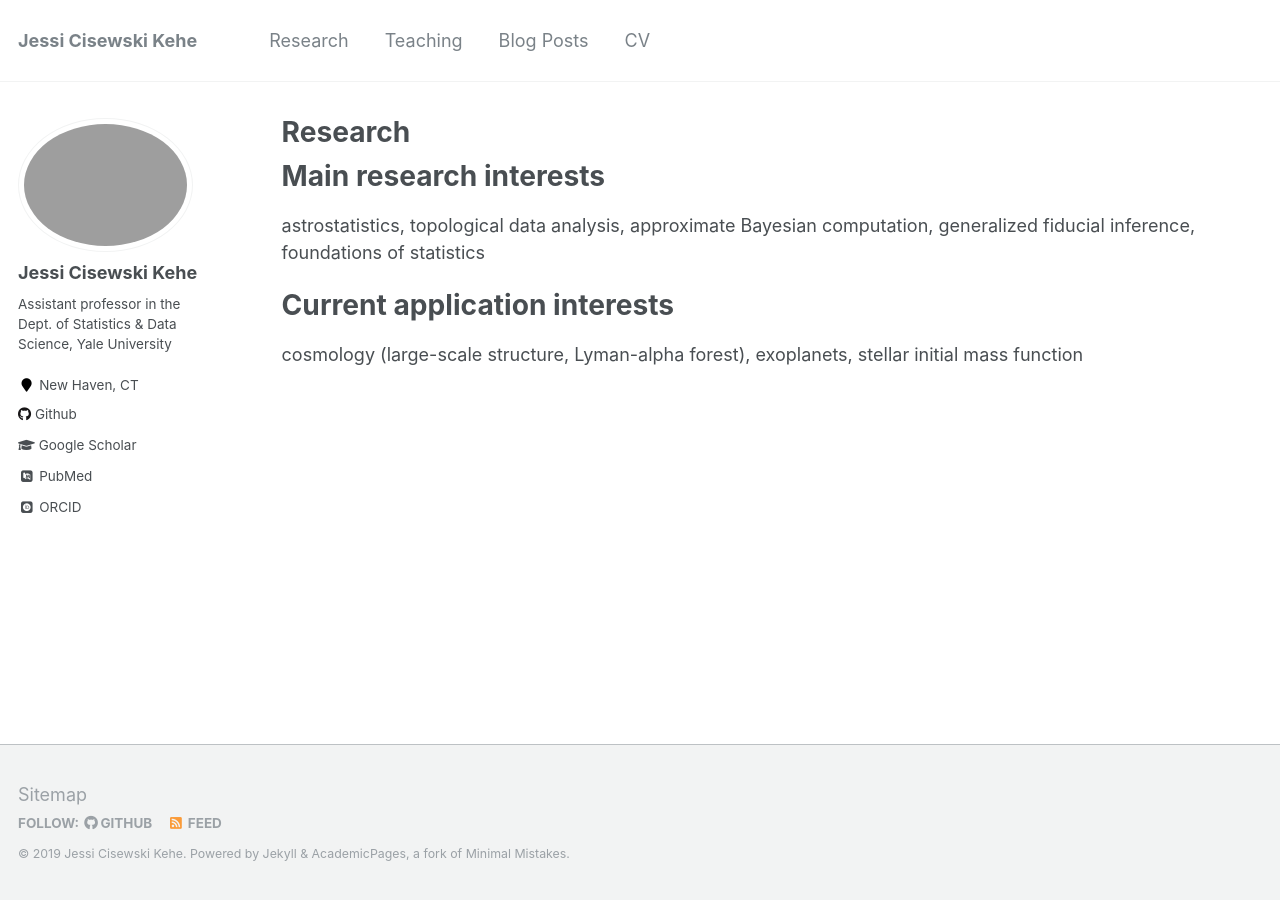
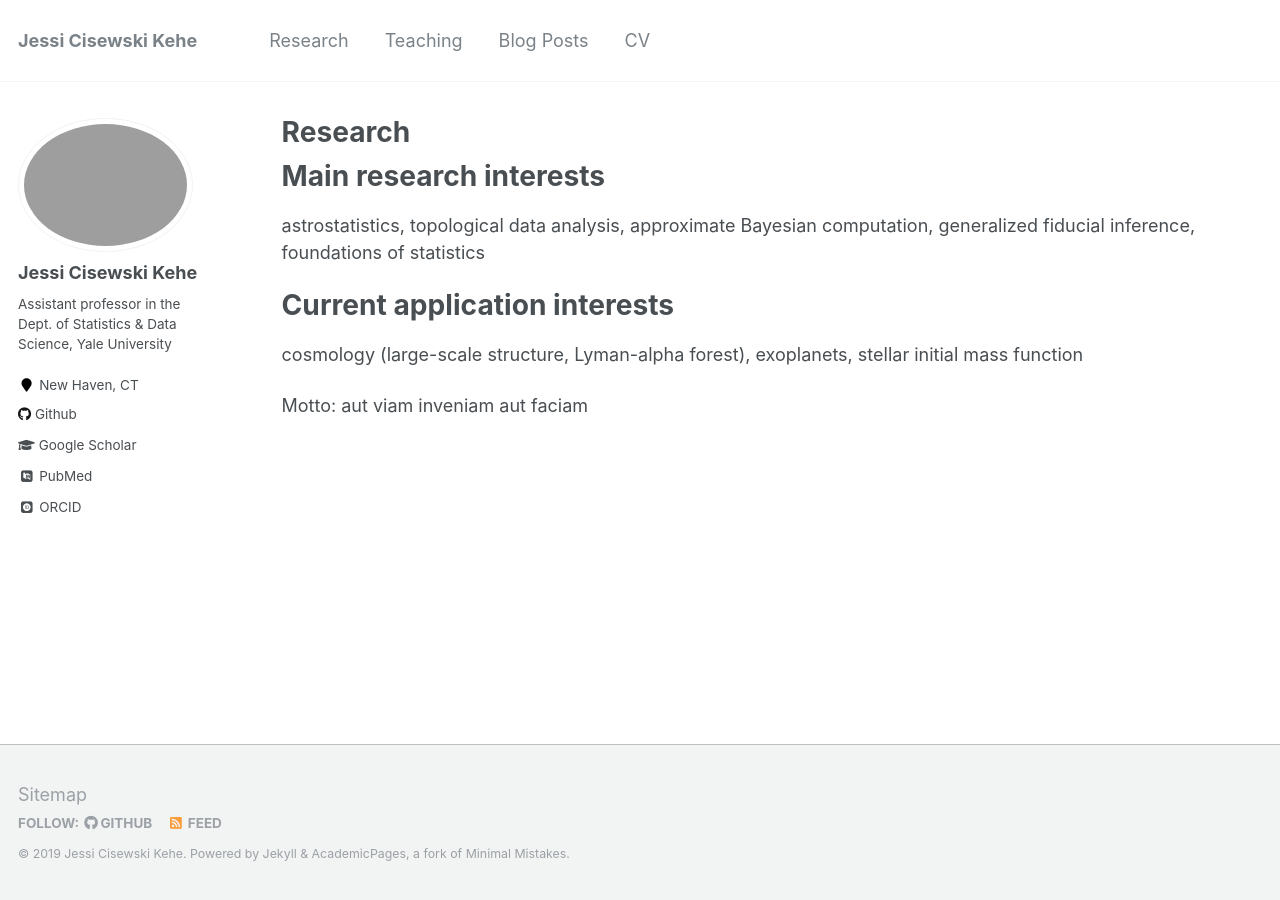
Before and after one commit to JessiCisewskiKehe/JessiCisewskiKehe.github.io, a Jekyll site: the page built from _pages/research.md, in a window 1280 px wide. Built offline with Jekyll 4.4.1, drawn with Linux system fonts in a browser that asks for light colours; some web fonts are replaced.

Commit message:
added motto to research

```diff
--- a/_pages/research.md
+++ b/_pages/research.md
@@ -14,3 +14,7 @@ astrostatistics, topological data analysis, approximate Bayesian computation, ge
 Current application interests
 ======
 cosmology (large-scale structure, Lyman-alpha forest), exoplanets, stellar initial mass function
+
+
+
+Motto:  aut viam inveniam aut faciam
```
